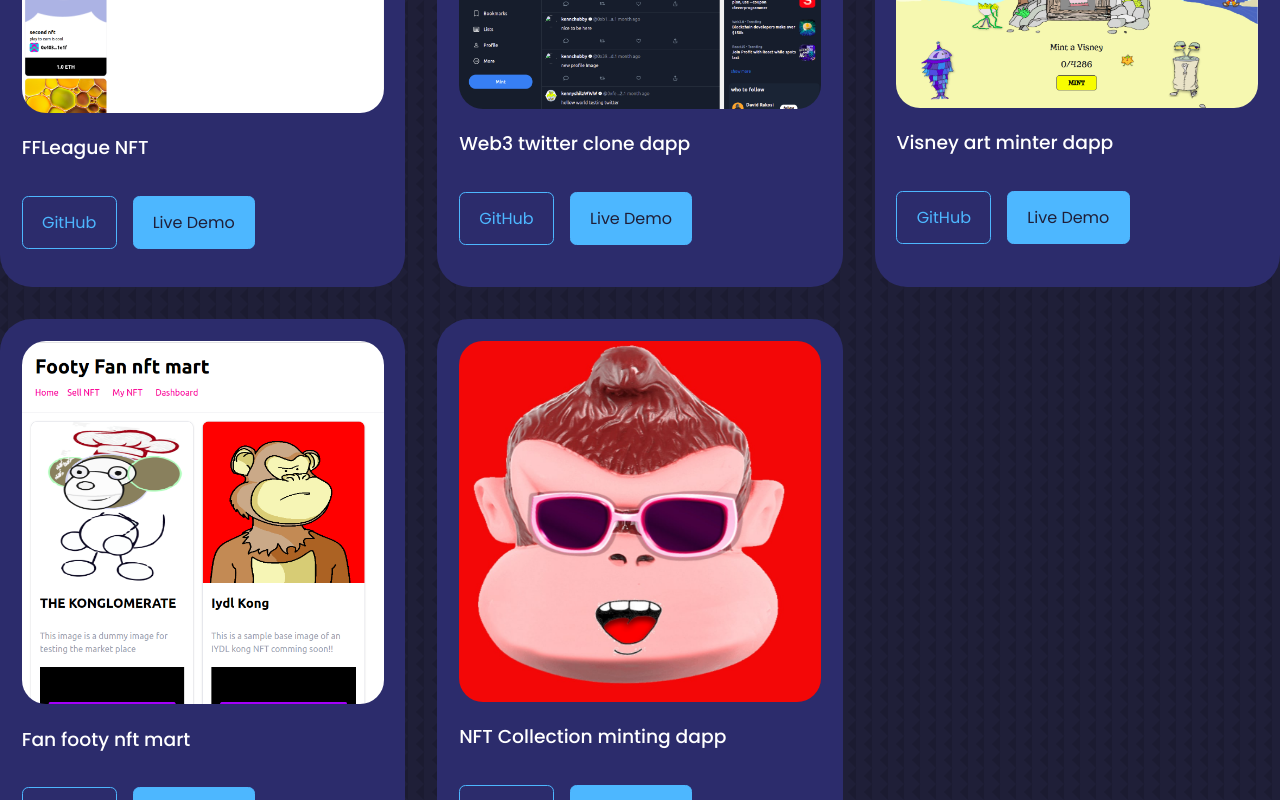
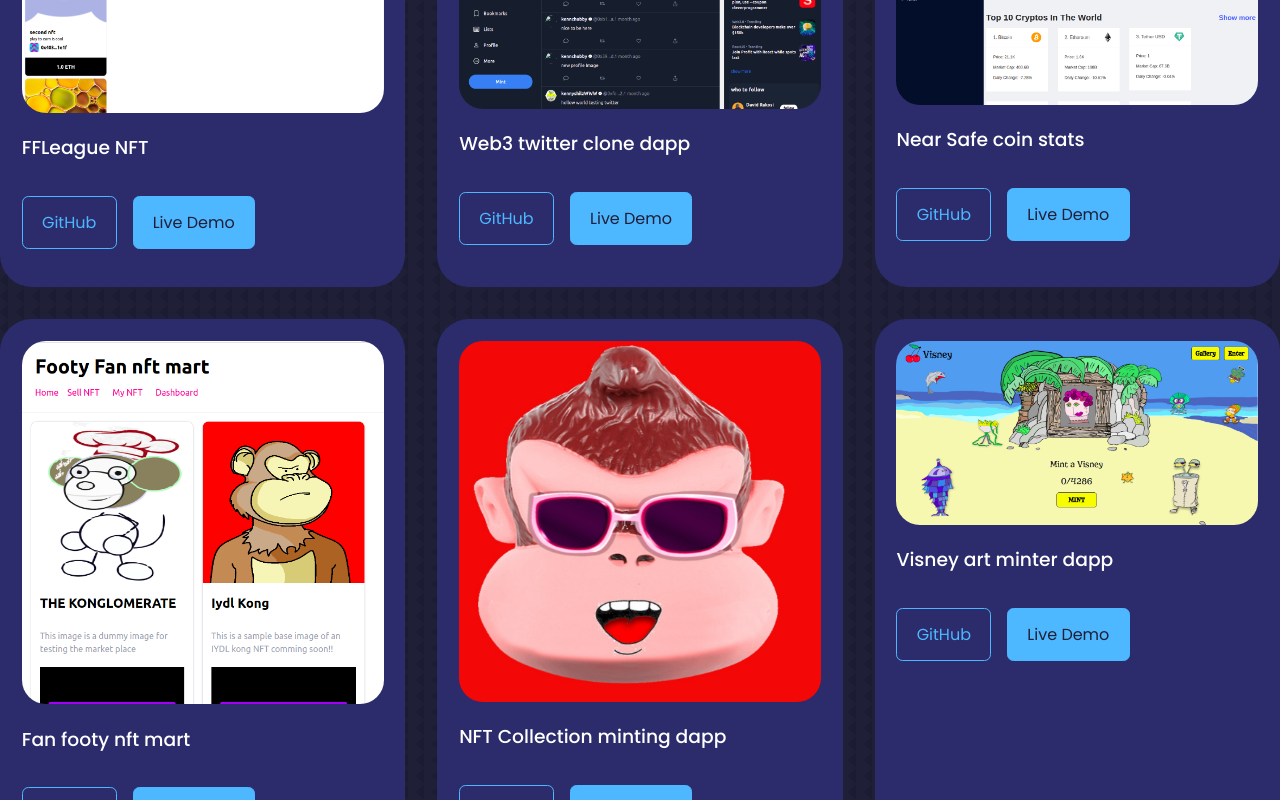
Before and after one commit to kennisnutz/portfolio_website, a React (Create React App) app: page / in a window 1280 px wide. Shown: the part 3200-4000 px from the top of the page. Built offline with nearby package versions, Linux system fonts and the light colour scheme.

Commit message:
added new project to portfolio list

```diff
--- a/src/components/portfolio/static.js
+++ b/src/components/portfolio/static.js
@@ -1,8 +1,9 @@
-import Portfolio1 from '../../assets/portfolio1.jpg'
-import Portfolio2 from '../../assets/portfolio2.jpg'
-import Portfolio3 from '../../assets/portfolio3.png'
-import Portfolio4 from '../../assets/portfolio4.png'
-import Portfolio6 from '../../assets/portfolio6.png'
+import Portfolio1 from "../../assets/portfolio1.jpg";
+import Portfolio2 from "../../assets/portfolio2.jpg";
+import Portfolio3 from "../../assets/portfolio3.png";
+import Portfolio4 from "../../assets/portfolio4.png";
+import Portfolio6 from "../../assets/portfolio6.png";
+import Portfolio7 from "../../assets/portfolio7.png";
 
 const data = [
   {
@@ -10,7 +11,7 @@ const data = [
     image: Portfolio6,
     title: " FFLeague NFT",
     github: "https://github.com/kennisnutz/ffleaguemart",
-        demo: "https://fantasyfootballnftmart.web.app/"
+    demo: "https://fantasyfootballnftmart.web.app/",
   },
 
   {
@@ -18,30 +19,36 @@ const data = [
     image: Portfolio2,
     title: "Web3 twitter clone dapp",
     github: "https://github.com/kennisnutz/NFTwitta",
-        demo: "https://nfttwitta-kennisnutz.vercel.app/"
+    demo: "https://nfttwitta-kennisnutz.vercel.app/",
   },
   {
     id: 3,
-        image: Portfolio3,
-        title: " Visney art minter dapp",
-        github: "https://github.com/kennisnutz/Visney",
-        demo: "https://www.visney.org/"
+    image: Portfolio7,
+    title: "Near Safe coin stats",
+    github: "https://github.com/kennisnutz/near-safe-coin",
+    demo: "https://near-safe-coin.netlify.app/",
   },
   {
     id: 4,
     image: Portfolio4,
     title: " Fan footy nft mart",
     github: "https://github.com/kennisnutz/nftMart",
-        demo: "https://footy-fans-nfts.web.app/"
+    demo: "https://footy-fans-nfts.web.app/",
   },
   {
     id: 5,
     image: Portfolio1,
     title: "NFT Collection minting dapp",
     github: "https://github.com/kennisnutz/KUCOIN-KONGS",
-        demo: "https://frozen-cove-50661.herokuapp.com/"
+    demo: "https://frozen-cove-50661.herokuapp.com/",
   },
-
-]
+  {
+    id: 6,
+    image: Portfolio3,
+    title: " Visney art minter dapp",
+    github: "https://github.com/kennisnutz/Visney",
+    demo: "https://www.visney.org/",
+  },
+];
 
 export default data;
```
Also changed, not shown: src/assets/portfolio7.png (added). Lines whose indentation alone changed are shown as unchanged.
